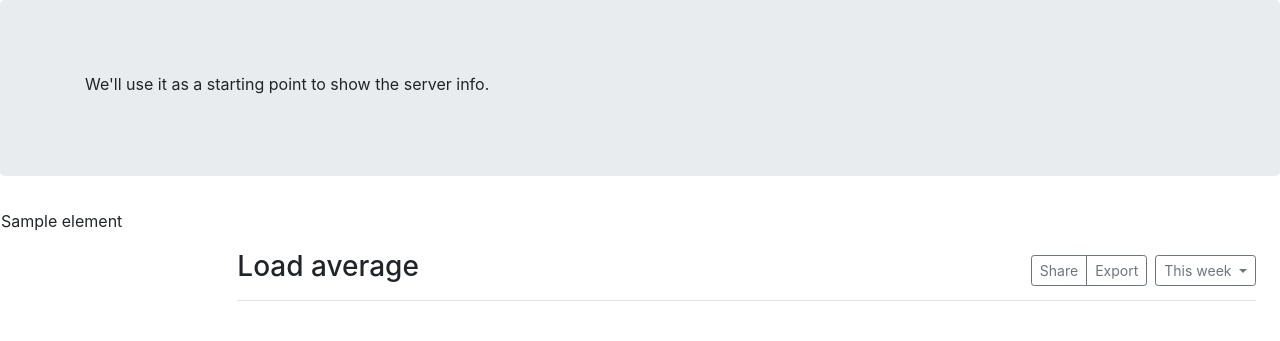
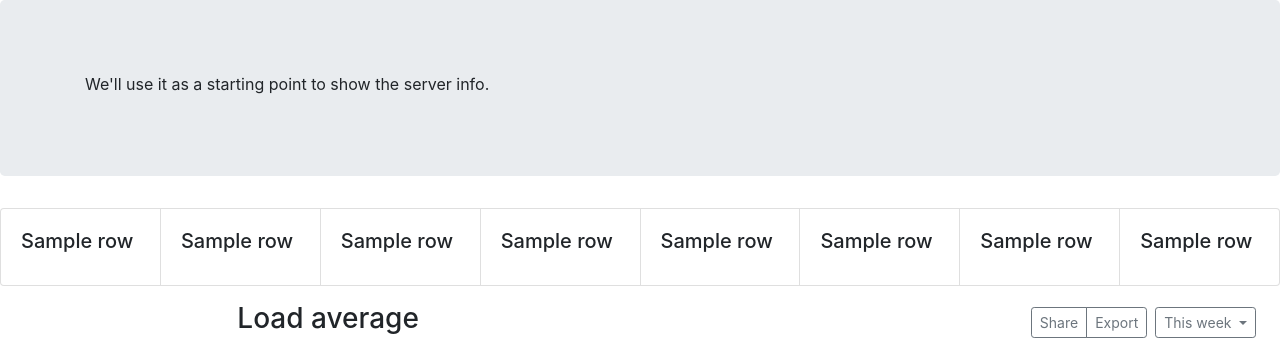
Before and after one commit to ziz0u/converse, a FastAPI app: template templates/convertion.html in a window 1280 px wide. Shown: the part 56-397 px from the top of the page. Before the commit the page ends 357 px from the top, so only its background shows below. Run offline with FastAPI, Linux system fonts and the light colour scheme; the template is opened without the code that fills it: most values are stand-ins (such as "Sample title", 1, 10 or a date in 2020); parts of the project's set-up code (start-up, migrations or seed data) failed here and were passed over; some libraries are stand-ins or nearby versions.

Commit message:
Organizaddo en forma de tarjetas

```diff
--- a/templates/convertion.html
+++ b/templates/convertion.html
@@ -80,17 +80,22 @@
       </div>
     </div>
   </main>
-  <table>
-    <tbody>
-      {% for row in csvlist %}
-        <tr>
-          {% for element in row %}
-            <td>{{ element }}</td>
+
+  <div class="card-group">
+    {% for column in range(4, 12) %}
+      <div class="card" style="width: 18rem;">
+        <div class="card-body">
+          <h5 class="card-title">{{csvlist[0][column]}}</h5>
+          {% for i in range(1, csvlist|length) %}
+            <div class="card-text">
+              <td>{{csvlist[i][column]}}</td>
+            </div>
           {% endfor %}
-        </tr>
-      {% endfor %}
-    </tbody>
-  </table>
+        </div>
+      </div>
+    {% endfor %}
+  </div>
+
   <main role="main" class="col-md-9 ml-sm-auto col-lg-10 px-4">
     <div class="d-flex justify-content-between flex-wrap flex-md-nowrap align-items-center pt-3 pb-2 mb-3 border-bottom">
       <h1 class="h3">Load average</h1>
```
